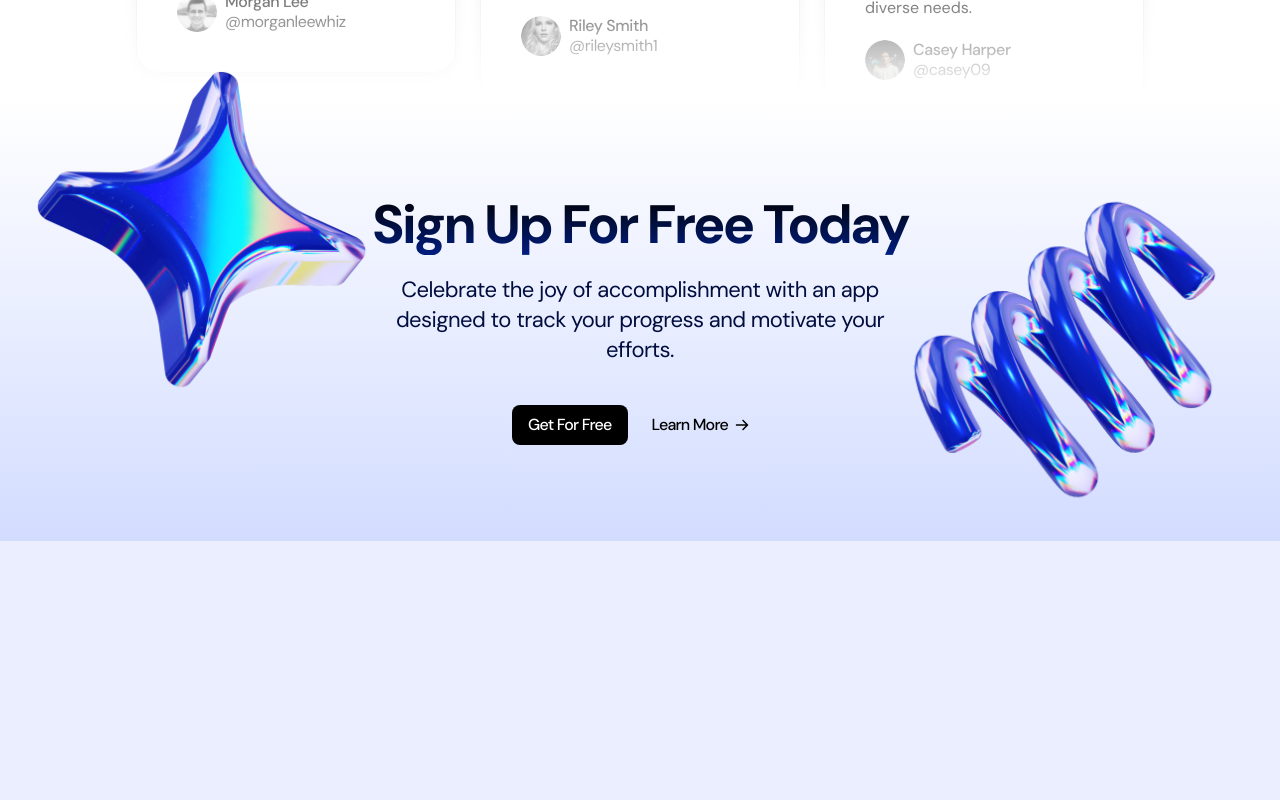
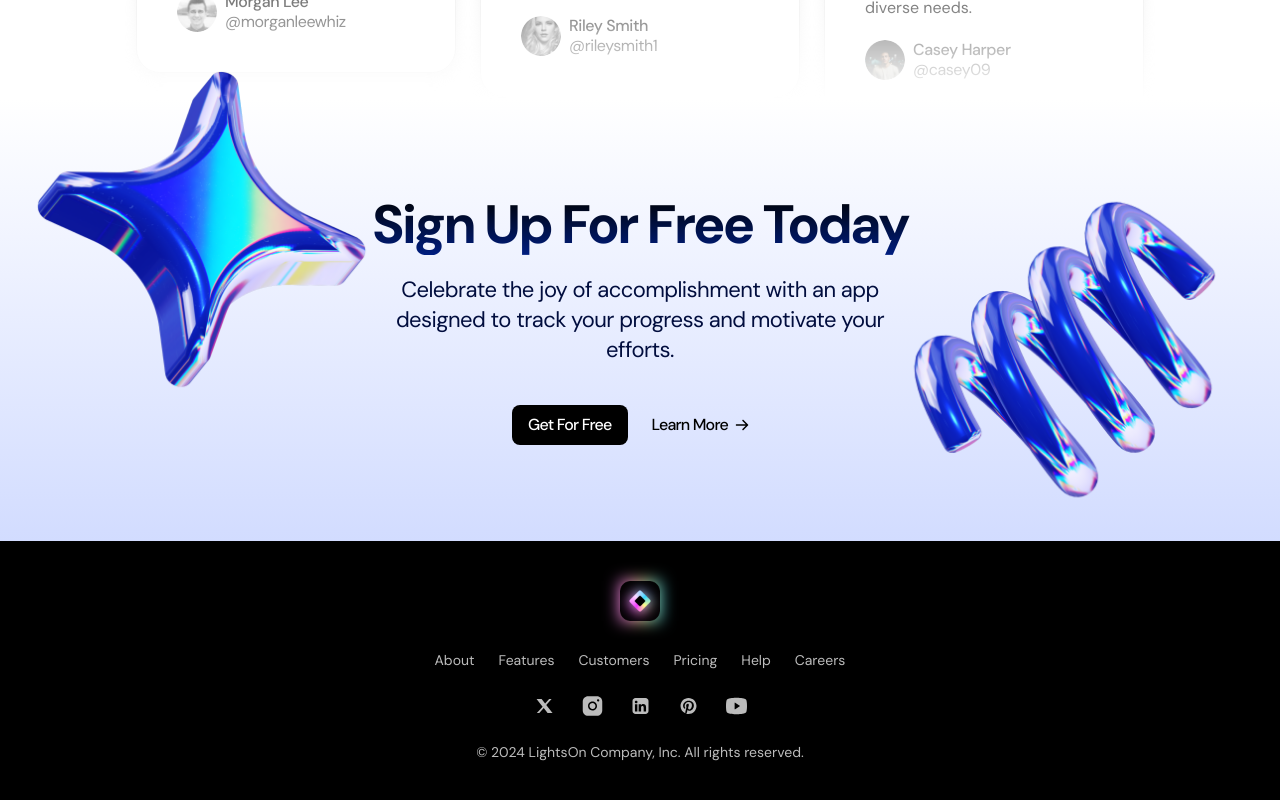
Before and after one commit to KwanJunEr/lightsOn_SAAS_Landing_Page, a Next.js app: page / in a window 1280 px wide. Shown: the part 4084-4884 px from the top of the page. Before the commit the page ends 4625 px from the top, so only its background shows below. Built offline with nearby package versions, Linux system fonts and the light colour scheme.

Commit message:
completed Footer component

```diff
--- a/app/page.tsx
+++ b/app/page.tsx
@@ -5,6 +5,7 @@
 import Pricing from "@/sections/Pricing";
 import Testimonials from "@/sections/Testimonials";
 import CallToAction from "@/sections/CallToAction";
+import Footer from "@/sections/Footer";
 
 
 export default function Home() {
@@ -17,6 +18,7 @@
     <Pricing/>
     <Testimonials/>
     <CallToAction/>
+    <Footer/>
    </>
   );
 }
--- a/sections/Footer.tsx
+++ b/sections/Footer.tsx
@@ -1,10 +1,37 @@
 import React from 'react'
+import logo from '@/public/assets/logosaas.png'
+import Image from 'next/image'
+import SocialX from '@/public/assets/social-x.svg'
+import SocialInsta from '@/public/assets/social-insta.svg'
+import SocialLinkedIn from '@/public/assets/social-linkedin.svg'
+import SocialPin from '@/public/assets/social-pin.svg'
+import SocialYoutube from '@/public/assets/social-youtube.svg'
 
 const Footer = () => {
   return (
-    <div>
-
-    </div>
+    <footer className='bg-black text-[#BCBCBC] text-sm py-10 text-center'>
+      <div className='container'>
+      <div className="inline-flex relative before:absolute before:inset-0 before:blur before:h-full before:w-full before:bg-[linear-gradient(to_right,#F87BFF,#FB92CF,#FFDD9B,#C2F0B1,#2FD8FE)]">
+        <Image src={logo} height={40} alt="SAAS Logo" className='relative'/>
+        </div>
+        <nav className='flex flex-col md:flex-row gap-6 mt-6 md:justify-center'>
+          <a href = "#">About</a>
+          <a href = "#">Features</a>
+          <a href = "#">Customers</a>
+          <a href = "#">Pricing</a>
+          <a href = "#">Help</a>
+          <a href = "#">Careers</a>
+        </nav>
+        <div className='flex justify-center gap-6 mt-6'>
+          <SocialX />
+          <SocialInsta />
+          <SocialLinkedIn />
+          <SocialPin />
+          <SocialYoutube />
+        </div>
+        <p className='mt-6'>&copy; 2024 LightsOn Company, Inc. All rights reserved.</p>
+      </div>
+    </footer>
   )
 }
 
```
